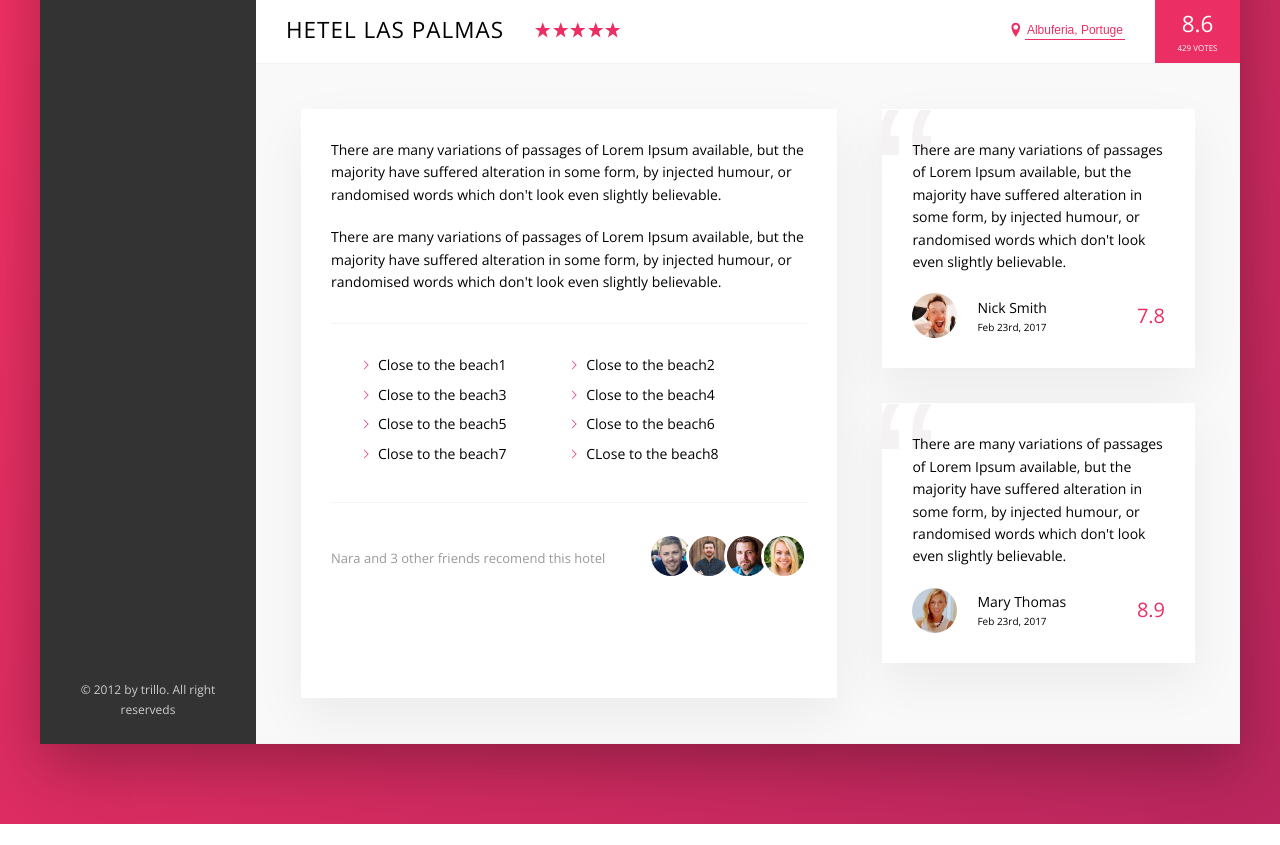
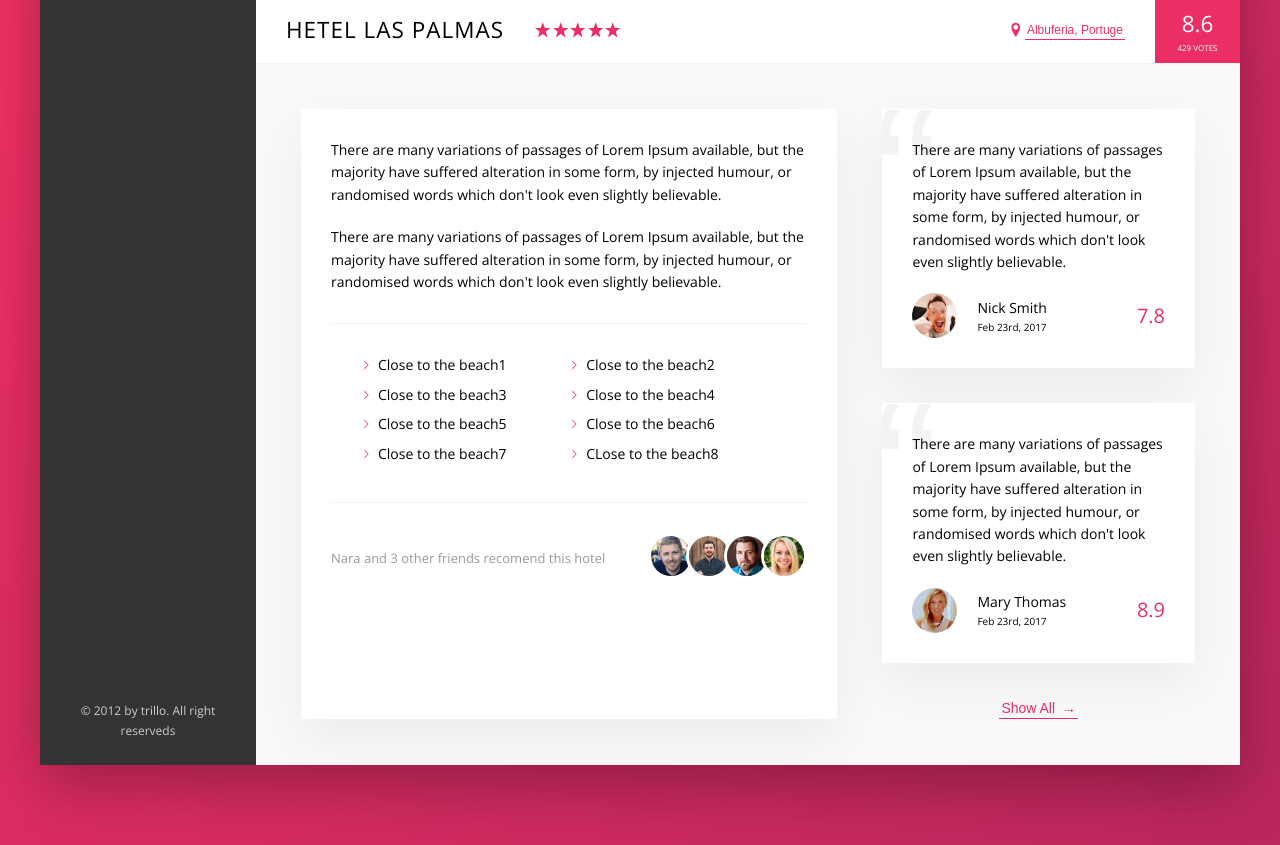
Before and after one commit to Learning-hands-on-repository/css_flex_project, a website: page index.html in a window 1280 px wide. Shown: the part 538-1383 px from the top of the page. Before the commit the page ends 1362 px from the top, so only its background shows below. Drawn offline with nearby package versions, Linux system fonts and the light colour scheme.

Commit message:
{user reviews} [Nara] :lipstick: style: add show-all button

```diff
--- a/index.html
+++ b/index.html
@@ -232,6 +232,8 @@
                   <div class="review__rating">8.9</div>
                 </figcaption>
               </figure>
+
+              <button class="btn-inline">Show All <span>&rarr;</span></button>
             </div>
           </div>
         </main>
--- a/sass/_components.scss
+++ b/sass/_components.scss
@@ -263,8 +263,17 @@
   cursor: pointer;
   transition: all 0.2s;
 
+  & span {
+    margin-left: 3px;
+    transition: margin-left 0.2s;
+  }
+
   &:hover {
     color: var(--color-grey-dark-1);
+
+    span {
+      margin-left: 8px;
+    }
   }
 
   &:focus {
--- a/sass/_layout.scss
+++ b/sass/_layout.scss
@@ -55,4 +55,8 @@
 
 .user-reviews {
   flex: 1;
+
+  display: flex;
+  flex-direction: column;
+  align-items: center;
 }
```
Also changed, not shown: css/style.css.
